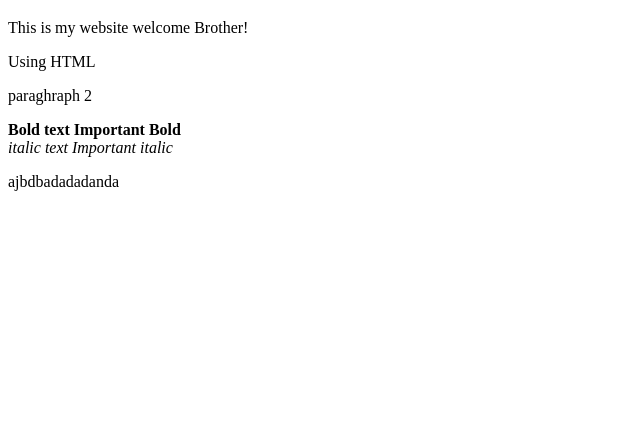
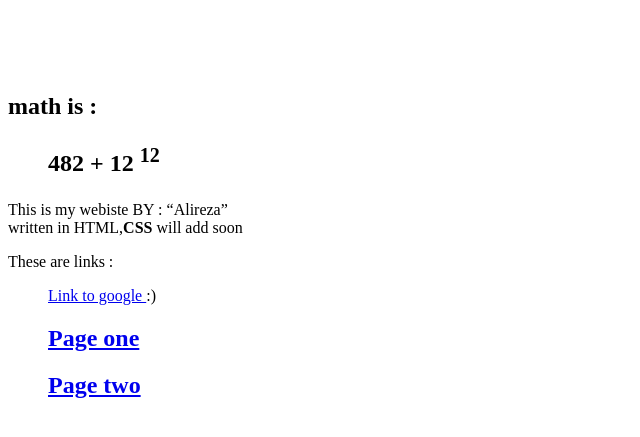
Before and after one commit to Ax-935/Ax-935.github.io, a plain HTML site: page index.html in a window 1280 px wide. Shown: the part 61-498 px from the top of the page, without its empty margins (0-640 px from the left). Drawn offline with Linux system fonts and the light colour scheme.

Commit message:
Add files via upload

```diff
--- a/index.html
+++ b/index.html
@@ -2,32 +2,38 @@
 <HTML>
 <HEAD>
     <title>
-Alireza Website
+    My webiste
     </title>
 
 </HEAD>
 
-<!---end of head  --->
-
 <BODY>
 
-    <h1>Welcome brother!</h1>
+    <h1>Welcome brother!</h1> <br> <br> <br>
+
+    <h2>math is :<blockquote>482 + 12 <sup>12</sup> </blockquote></h2>
+    <p>This is my webiste BY : <q>Alireza</q>    <br> written in HTML,<b>CSS</b> will add soon   </p>
+    <p>These are links :
+    <blockquote> <a href="https://www.google.com" title="What are yo waiting for? Click" target="_blank">Link to google </a>  :)  </blockquote>
+    <blockquote> <a href="Pages/page1.html" title="Page one " > <h2>Page one </h2>  </a>  </blockquote>
+    <blockquote> <a href="Pages/page2.html" title="Page two " > <h2>Page  two </h2>  </a> </blockquote>
+    </p>
+
+    <br><br><br><br>
 
 
-    <p>This is my website welcome Brother!</p>
-
-    <p>Using HTML</p>
+<!---
+    <p>This is my website</p>
+    <h2>Using HTML</h2>
     <p>paraghraph 2</p>
     <b>Bold text</b> <rn>
     <strong> Important Bold</strong> <br>
     <i>italic text</i> <br2>
     <em>Important italic </em> <br>
     <p>ajbdbadadadanda</p>
-
+    -->
 </BODY>
 </HTML>
-
-
 
 
 
@@ -37,43 +43,7 @@ Alireza Website
 
 
 
-
-
-
-
-
-
-
-
-
-
-
-
-
-
-<!---- TEst
-<p> this is my  <i> multipy text</i> <b>asdasbdjas</b> <em>very Important</em> </p>
-
---->
-
-
-
-
-
-
-
-
-
-
-
-
-
-
-
-
-
-
-<!-- Basic
+<!-- ***************************************/Basic\***********************************************
 <!doctype html>   => html => head = title,h etc
 body = > p etc
 -->
@@ -83,7 +53,7 @@ style = direction : rtl ;
 -->
 
 <!--- Enter
-isntead of Entel use <br>
+isntead of Enter use <br>
 -->
 
 <!---Bold
@@ -129,3 +99,149 @@ isntead of Entel use <br>
 <!-- Quote (the sentece wil be in quotes "")
 <q> </q>
 -->
+
+<!--List ()
+<ul> </ul>
+-->
+    <!--unordered list   Bullet points    (in lists (in <ul> ))
+        <li> </li>
+    -->
+
+    <!--ordered list    one two three...  (in lists(in <ol>  ))
+        <li> </li>
+    -->
+
+    <!--Ditailed list  ((with description)   in <dl>)
+    <dt></dt>  Title
+    <dd></dd>  Description
+    -->
+ <!--   ********************************************/Link\***********************************************                                                                                                                                                                                                                                                                                                           -->
+<!--  Basic ink
+Attribute in "a"  :    href = "x.com"
+<a href = "x.com"></a>
+-->
+
+<!--        for open link in new tab :
+Attribute in "a" :      target = "_Blank"
+<a href = "x.com" target = "_Blank"><>
+-->
+<!--Description about link (By Mouse cursor staying )
+attribute title in "a" :    title = "Title of the link"
+<a href = "x.com" title = "This is Title of the link"> </a>
+-->
+<!--  *********************************************/Images\***********************************************
+
+
+
+
+
+-->
+
+
+
+
+
+
+
+
+
+
+
+
+
+
+
+
+
+
+
+
+
+
+
+
+
+
+
+
+
+
+
+
+
+
+
+
+
+
+
+
+
+
+
+
+
+
+
+
+
+
+
+
+
+
+
+
+
+
+
+
+
+
+
+
+
+
+
+
+
+
+
+
+
+
+
+ <!-- Pervios codes :                -->
+<!--
+<!DOCTYPE html>
+<html>
+<body>
+<header>
+/*<body>*/
+
+    <h1>Hello World</h1>
+    <h2>Alireza</h2>
+    <p1>I'm hosted with GitHub Pages.</p1>
+    <p2>Testing A site with HtMl</p2>
+    <p3> CSS will soon add </p3>
+    <p4> by:Alireza </p4>
+</body>
+
+    <h3>Alireza</h3>
+
+
+
+
+
+
+
+
+
+
+
+
+</header>
+/*</body>*/
+</html>
+
+-->
```
